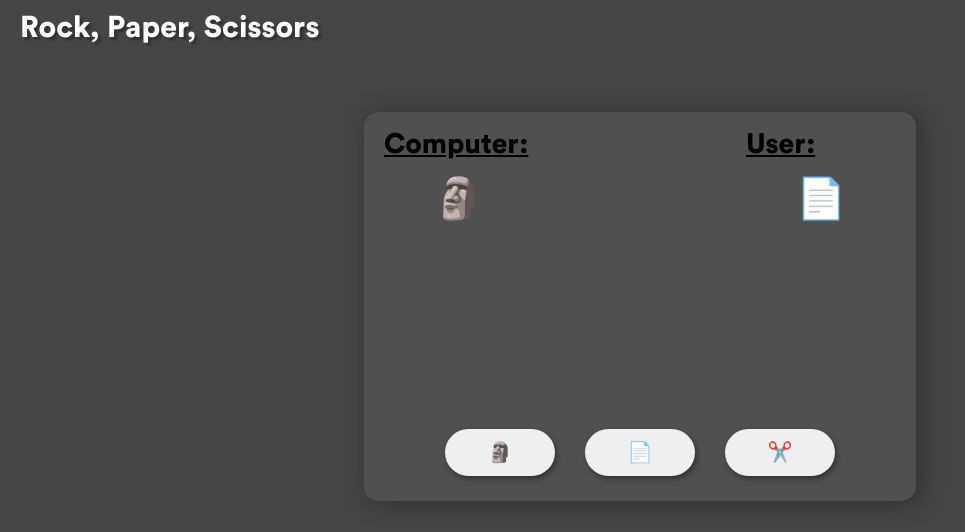
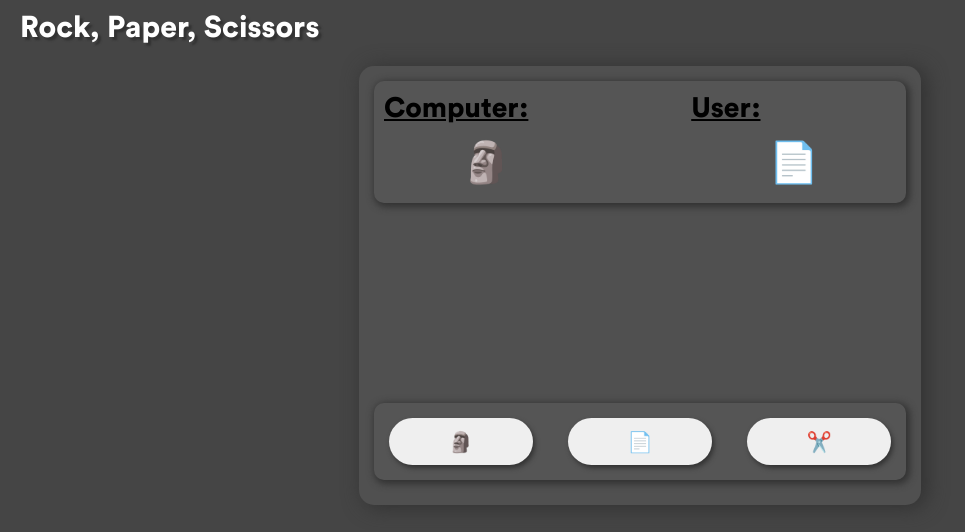
Before and after one commit to LeonAlbers/RockPaperScissorsWebsite, a plain HTML site: page index.html in a window 1280 px wide. Shown: the whole page, without its empty margins (0-965 px from the left). Drawn offline with Linux system fonts and the light colour scheme.

Commit message:
styling and little bit of functionality

```diff
--- a/index.html
+++ b/index.html
@@ -22,9 +22,15 @@
           </div>
         </div>
         <div class="controls">
-          <button class="btn" onclick="choose('rock')">🗿</button>
-          <button class="btn" onclick="choose('paper')">📄</button>
-          <button class="btn" onclick="choose('scissors')">✂️</button>
+          <div>
+            <button class="btn" onclick="choose('rock')">🗿</button>
+          </div>
+          <div>
+            <button class="btn" onclick="choose('paper')">📄</button>
+          </div>
+          <div>
+            <button class="btn" onclick="choose('scissors')">✂️</button>
+          </div>
         </div>
       </div>
     </div>
--- a/script.js
+++ b/script.js
@@ -19,12 +19,17 @@ function choose(choice) {
   switch (choice) {
     case "rock":
       user_choice = choice;
+      document.getElementById("user-output").innerHTML = "🗿";
       break;
     case "paper":
       user_choice = choice;
+      document.getElementById("user-output").innerHTML = "📄";
+
       break;
     case "scissors":
       user_choice = choice;
+      document.getElementById("user-output").innerHTML = "✂️";
+
       break;
     default:
       break;
--- a/style.css
+++ b/style.css
@@ -15,8 +15,8 @@ body {
   margin-top: 10px;
   margin-left: 20px;
   margin-bottom: 0;
-  width: 30%;
-  height: 76px;
+  width: fit-content;
+  height: fit-content;
   min-width: 200px;
   text-align: left;
   color: white;
@@ -27,7 +27,7 @@ body {
   display: flex;
   align-items: center;
   justify-content: center;
-  margin-top: 2%;
+  margin-top: 20px;
   min-width: 600px;
 }
 
@@ -36,32 +36,40 @@ body {
   height: 70%;
   width: 40%;
   max-width: 40%;
-  min-width: 400px;
+  max-width: 1800px;
+  min-width: fit-content;
   border-radius: 15px;
   display: flex;
   flex-direction: column;
   align-items: center;
-  padding: 20px;
+  padding: 25px;
   padding-top: 5px;
   box-shadow: 5px 2px 20px 1px rgb(50, 50, 50);
 }
 
 .display {
-  margin-left: 10px;
-  margin-right: 10px;
+  margin-top: 10px;
+  padding-left: 10px;
+  padding-right: 10px;
+  padding-bottom: 15px;
+  border-radius: 10px;
   display: flex;
   flex-direction: row;
   justify-content: space-between;
   width: 100%;
   font-size: 40px;
+  background-color: rgb(85, 85, 85);
+  box-shadow: 2px 2px 7px 2px rgb(50, 50, 50);
 }
 
 #computer-display {
-  width: 150px;
+  width: 40%;
+  min-width: 150px;
 }
 
 #user-display {
-  width: 150px;
+  width: 40%;
+  min-width: 150px;
 }
 
 .display span {
@@ -78,13 +86,20 @@ body {
 }
 
 .controls {
+  width: 100%;
+  min-width: fit-content;
+  display: flex;
+  justify-content: space-between;
   margin-top: 200px;
-  display: flex;
   gap: 20px;
+  background-color: rgb(85, 85, 85);
+  box-shadow: 2px 2px 7px 2px rgb(50, 50, 50);
+  padding: 10px;
+  border-radius: 10px;
 }
 
 .controls .btn {
-  width: 110px;
+  width: 100%;
   height: 47px;
   font-size: 20px;
   margin: 5px;
@@ -93,12 +108,13 @@ body {
   border: none;
   box-shadow: 2px 3px 5px rgb(50, 50, 50);
   transition-duration: 0.3s;
+  cursor: pointer;
 }
 
 .controls .btn:hover,
 .btn:focus-visible {
   margin: 0;
-  width: 120px;
+  width: calc(100% + 10px);
   height: 57px;
   font-size: 25px;
   transition-duration: 0.2s;
@@ -108,7 +124,7 @@ body {
 .controls .btn:active {
   background-color: rgb(129, 129, 129);
   margin: 3px;
-  width: 114px;
+  width: calc(100% + 4px);
   height: 51px;
   font-size: 23px;
   transition-duration: 0.1s;
@@ -117,8 +133,17 @@ body {
 .btn:focus-visible.btn-active {
   background-color: rgb(129, 129, 129);
   margin: 3px;
-  width: 114px;
+  width: calc(100% + 4px);
   height: 51px;
   font-size: 23px;
   transition-duration: 0.1s;
 }
+
+.controls div {
+  padding: 0;
+  margin: 0;
+  width: 30%;
+  min-width: fit-content;
+  display: flex;
+  justify-content: center;
+}
```
